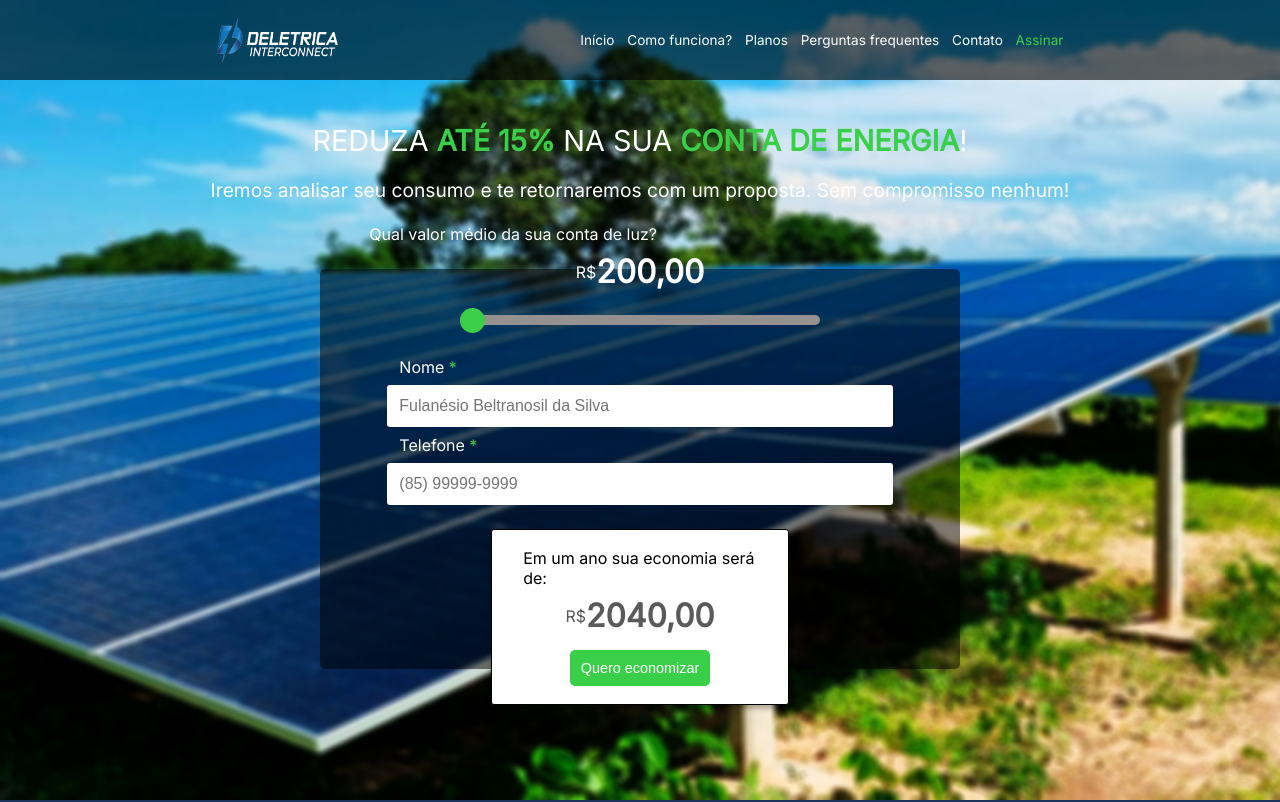
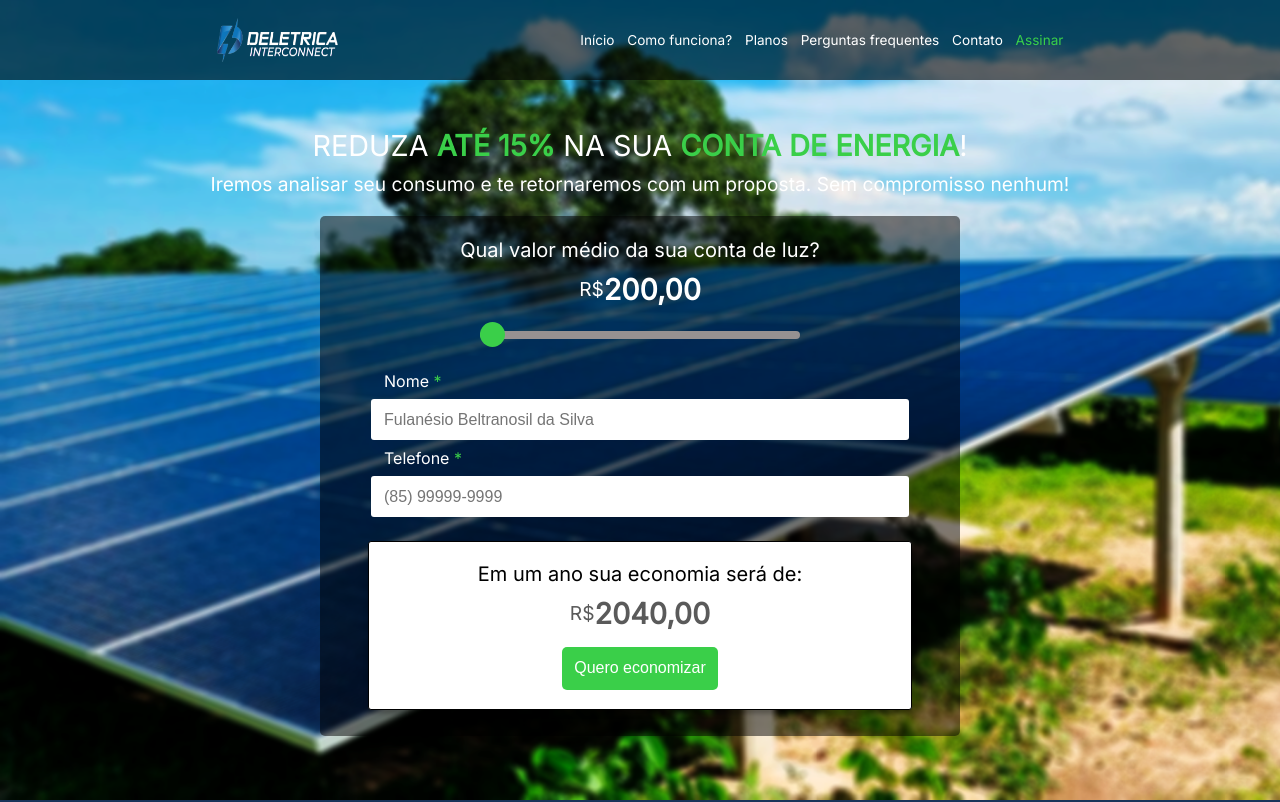
Before and after one commit to caiokronuz/marketplaceinterconnect, a Next.js app: page /send in a window 1280 px wide. Shown: the top 802 px of the page. Built offline with nearby package versions, Linux system fonts and the light colour scheme.

Commit message:
finalizada parte de solicitação de propostas (por enquanto)

```diff
--- a/src/styles/Send.module.scss
+++ b/src/styles/Send.module.scss
@@ -203,19 +203,46 @@
             .text {
                 h1 {
                     font-size: 1.5em;
+                    margin-top: 3em;
                 }
 
                 p {
                     width: 85%;
+                    padding: 0;
+                    margin-top: 0.5em;
                 }
             }
 
             .forms {
+                margin: 0;
+                padding: 0;
+
+                .sliderCounter{
+                    p{
+                        font-size: 0.9em;
+                        text-align: center;
+                        margin-bottom: 1em;
+                    }
+
+                    input{
+                        height: 0.8em;
+                    }
+                }
+
                 label {
                     font-size: 0.85em;
 
                     span {
                         font-size: 0.85em;
+                    }
+                }
+
+                .result{
+                    width: 90%;
+
+                    p{
+                        font-size: 0.9em;
+                        text-align: center;
                     }
                 }
 
@@ -236,6 +263,7 @@
 
         .container {
             .text {
+                width: 90%;
                 h1 {
                     font-size: 1.25em;
                     margin-top: 4em;
@@ -364,6 +392,29 @@
     }
 }
 
+@media(min-width: 390px){
+    .sendPage {
+
+        .container {
+
+            .text {
+                h1 {
+                    margin-top: 1.5em;
+                }
+
+                p {
+                    margin-top: 1em;
+                }
+            }
+
+            .forms {
+                margin-top: 1em;
+            }
+
+        }
+    }
+}
+
 @media(min-width: 540px) {
     .sendPage {
 
@@ -377,30 +428,58 @@
 
             .text {
                 h1 {
-                    font-size: 1.5em;
+                    font-size: 1.25em;
+                    margin-top: 4em;
                 }
 
                 p {
-                    font-size: 1.05em;
+                    font-size: 1em;
                 }
             }
 
             .forms {
-                height: 50%;
+                height: auto;
+
+                .sliderCounter{
+                    p{
+                        font-size: 1em;
+                        text-align: center;
+                    }
+
+                    div{
+                        span{
+                            font-size: 1.5em;
+                        }
+
+                        P{
+                            font-size: 2em;
+                        }
+                    }
+
+                    input{
+                        height: 0.5em;
+                    }
+                }
 
                 label {
-                    font-size: 0.9em
                 }
 
                 input {
-                    font-size: 0.9em;
-                    height: 8%;
+                    height: 4%;
                 }
 
+                .result{
+
+                    width: 85%;
+
+                    p{
+                        text-align: center;
+                    }
 
                     button {
-                    font-size: 1em;
+                        font-size: 1.05em;
                         padding: 2.5%;
+                    }
                 }
             }
 
@@ -422,37 +501,74 @@
             justify-content: center;
 
             .text {
-                margin-top: 5em;
+                margin: 0;
 
                 h1 {
-                    font-size: 1.4em;
+                    font-size: 1.15em;
                 }
 
                 p {
-                    font-size: 0.9em;
-                    margin-top: 1em;
+                    font-size: 0.85em;
+                    margin-top: 0.5em;
                 }
             }
 
             .forms {
-                height: 75%;
-                padding: 1.5%;
-                margin-bottom: 2em;
-                width: 60%;
+
+                margin-top: 0;
+                width: 70%;
+
+                .sliderCounter{
+                    p{
+                        font-size: 0.8em;
+                    }
+
+                    div{
+                        span{
+                            font-size: 1em;
+                        }
+                        p{
+                            font-size: 1.5em;
+                        }
+                    }
+
+                    input{
+                        width: 40%;
+                    }
+                }
 
                 label {
-                    font-size: 0.9em
+                    font-size: 0.75em;
+                    span{
+                        font-size: 1em;
+                    }
                 }
 
                 input {
-                    font-size: 0.9em;
-                    height: 8%;
+                    font-size: 0.75em;
+                    height: 1.05%;
                 }
 
 
+                .result{
+                    p{
+                        font-size: 0.8em;
+                    }
+
+                    div{
+                        span{
+                            font-size: 1em;
+                        }
+
+                        p{
+                            font-size: 1.5em;
+                        }
+                    }
+
                     button {
-                    font-size: 0.9em;
-                    padding: 2%;
+                        font-size: 0.75em;
+                        padding: 1.5%;
+                    }
                 }
             }
 
@@ -462,6 +578,136 @@
 
 //Tablet pequeno
 @media(min-width: 768px) {
+    @media(min-height: 1180px){
+        .sendPage {
+
+            p {
+                font-size: 1.35em;
+                width: 90%;
+            }
+
+            .container {
+                justify-content: center;
+
+                .text {
+                    h1 {
+                        font-size: 2em;
+                        margin: 0;
+                    }
+
+                    p {
+                        font-size: 1.35em;
+                    }
+                }
+
+                .forms {
+                    height: 50%;
+                    width: 90%;
+
+                    .sliderCounter{
+                        width: 80%;
+                        margin-top: 1em;
+                        p{
+                            text-align: center;
+                        }
+                    }
+
+                    label {
+                        font-size: 1.25em
+                    }
+
+                    input {
+                        font-size: 1.35em;
+                        height: 8%;
+                        width: 75%;
+                    }
+
+                    .result{
+                        width: 80%;
+
+                        p{
+                            text-align: center;
+                        }
+
+                        button {
+                            font-size: 1em;
+                            padding: 3%;
+                        }
+                    }
+                }
+
+            }
+        }
+    }
+
+    @media(min-height: 1024px){
+        .sendPage {
+
+        p {
+            font-size: 1.35em;
+            width: 90%;
+        }
+
+        .container {
+            justify-content: center;
+
+            .text {
+                h1 {
+                    font-size: 2em;
+                    margin: 0;
+                }
+
+                p {
+                    font-size: 1.35em;
+                }
+            }
+
+            .forms {
+                height: 50%;
+                width: 90%;
+
+                .sliderCounter{
+                    width: 80%;
+                    margin-top: 5em;
+                    p{
+                        text-align: center;
+                    }
+                }
+
+                label {
+                    font-size: 1.25em
+                }
+
+                input {
+                    font-size: 1.35em;
+                    height: 8%;
+                    width: 75%;
+                }
+
+                .result{
+                    width: 80%;
+
+                    p{
+                        text-align: center;
+                    }
+
+                    button {
+                        font-size: 1.15em;
+                        padding: 3%;
+                    }
+                }
+
+
+
+            }
+
+        }
+    }
+    }
+}
+
+//Tablet grande
+@media(min-width: 900px) {
     .sendPage {
 
         p {
@@ -478,13 +724,32 @@
                 }
 
                 p {
-                    font-size: 1.35em;
+                    font-size: 1.5em;
                 }
             }
 
             .forms {
                 height: 50%;
                 width: 90%;
+
+                .sliderCounter{
+
+                    margin: 0;
+
+                    p{
+                        font-size:1.75em;
+                    }
+
+                    div{
+                        span{
+                            font-size: 1.5em;
+                        }
+
+                        p{
+                            font-size: 2.5em;
+                        }
+                    }
+                }
 
                 label {
                     font-size: 1.25em
@@ -496,18 +761,17 @@
                 }
 
 
+                .result{
                     button {
-                    font-size: 1.35em;
+                        font-size: 1.2em;
                         padding: 3%;
+                    }
                 }
             }
 
         }
     }
 }
-
-//Tablet grande
-@media(min-width: 900px) {}
 
 @media(min-width: 1024px) {
     .sendPage {
@@ -518,19 +782,43 @@
 
         .container {
             .text {
-                margin-top: 1.5em;
+                margin-top: 4em;
 
                 h1 {
                     font-size: 1.5em;
+                    margin: 0;
                 }
 
                 p {
                     font-size: 1em;
+                    margin-top: 0.5em;
+                    margin-bottom: 1em;
                 }
             }
 
             .forms {
                 width: 50%;
+                height: auto;
+
+                .sliderCounter{
+                    p{
+                        font-size: 0.9em;
+                    }
+
+                    div{
+                        span{
+                            font-size: 1em;
+                        }
+
+                        p{
+                            font-size: 1.5em;
+                        }
+                    }
+
+                    input{
+                        width: 50%;
+                    }
+                }
 
                 label {
                     font-size: 0.9em;
@@ -538,10 +826,17 @@
 
                 input {
                     font-size: 0.9em;
+                    height: 3%;
+                }
+
+                .result{
+                    p{
+                        font-size: 0.9em;
                     }
 
                     button {
                         font-size: 0.9em;
+                    }
                 }
             }
 
@@ -565,6 +860,22 @@
 
             .forms {
 
+                .sliderCounter{
+                    p{
+                        font-size: 1.25em;
+                    }
+
+                    div{
+                        span{
+                            font-size: 1.2em;
+                        }
+
+                        p{
+                            font-size: 1.8em;
+                        }
+                    }
+                }
+
                 label {
                     font-size: 1em;
                 }
@@ -573,9 +884,25 @@
                     font-size: 1em;
                 }
 
+                .result{
+                    p{
+                        font-size: 1.25em;
+                    }
+
+                    div{
+                        span{
+                            font-size: 1.2em;
+                        }
+
+                        p{
+                            font-size: 1.8em;
+                        }
+                    }
+
                     button {
                         font-size: 1em;
                         padding: 2.5%;
+                    }
                 }
             }
 
@@ -600,12 +927,46 @@
 
             .forms {
 
+                width: 45%;
+
+                .sliderCounter{
+                    p{
+                        font-size: 1.5em;
+                    }
+
+                    div{
+                        span{
+                            font-size: 1.8em;
+                        }
+
+                        p{
+                            font-size: 2.5em;
+                        }
+                    }
+                }
+
                 label {
                     font-size: 1.2em;
                 }
 
                 input {
                     font-size: 1.2em;
+                    height: 4%;
+                }
+
+                .result{
+                    p{
+                        font-size: 1.5em;
+                    }
+
+                    div{
+                        span{
+                            font-size: 1.8em;
+                        }
+
+                        p{
+                            font-size: 2.5em;
+                        }
                     }
 
                     button {
@@ -613,9 +974,20 @@
                         padding: 2.5%;
                     }
                 }
+            }
 
         }
     }
 }
 
-@media(min-width: 2000px) {}
+@media(min-width: 2000px) {
+    .sendPage {
+        .container {
+            .forms {
+                input {
+                    height: 2%;
+                }
+            }
+        }
+    }
+}
```
Lines whose indentation alone changed are shown as unchanged.
